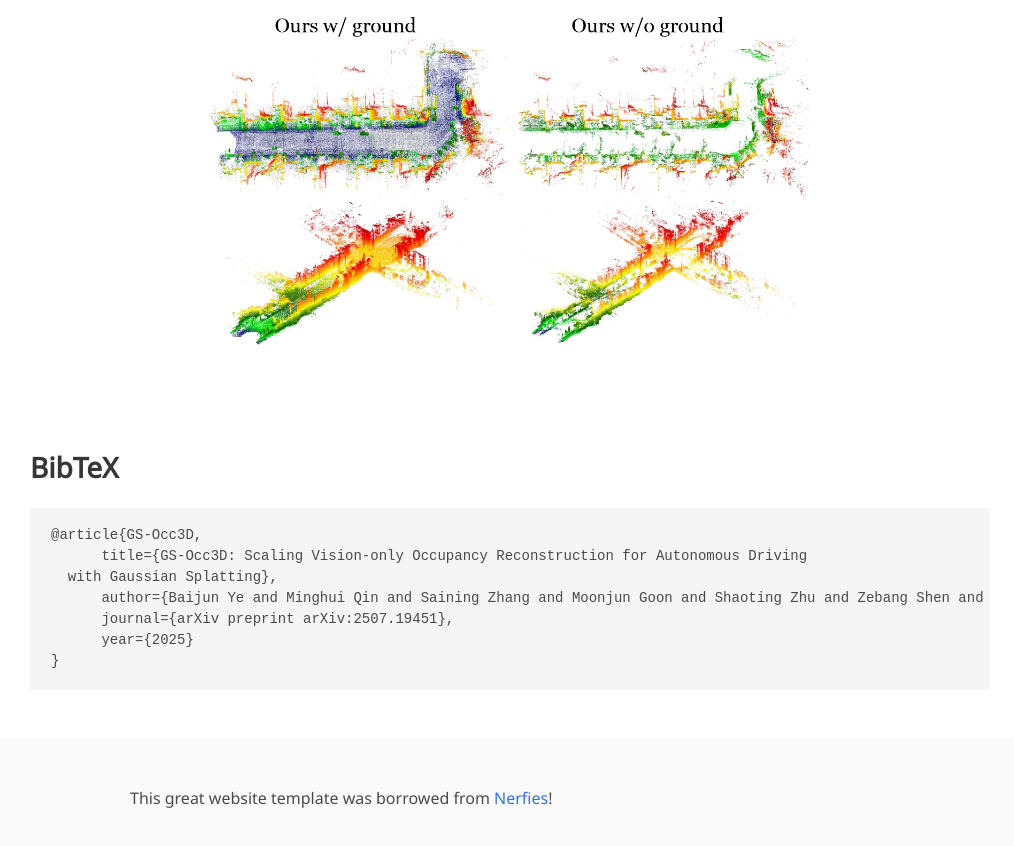
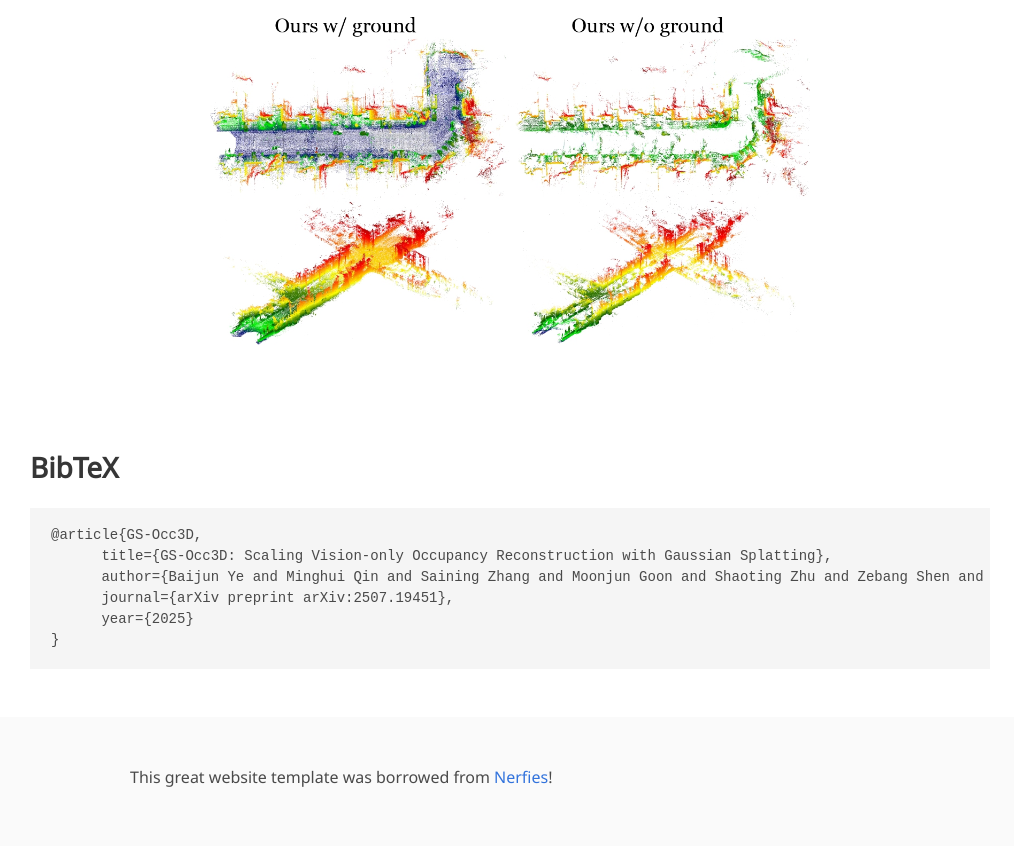
Before and after one commit to GS-Occ3D/gs-occ3d.github.io, a plain HTML site: page index.html in a window 1280 px wide. Shown: the part 7709-8555 px from the top of the page, without its empty margins (130-1144 px from the left). Drawn offline with nearby package versions, Linux system fonts and the light colour scheme; some icons are missing; a web font is replaced by a local one.

Commit message:
Update index.html

```diff
--- a/index.html
+++ b/index.html
@@ -6,12 +6,10 @@
   src="https://cdn.jsdelivr.net/npm/mathjax@3/es5/tex-mml-chtml.js"></script>
   <meta charset="utf-8">
   <meta name="description"
-        content="GS-Occ3D: Scaling Vision-only Occupancy Reconstruction for Autonomous Driving
-  with Gaussian Splatting">
+        content="GS-Occ3D: Scaling Vision-only Occupancy Reconstruction with Gaussian Splatting">
   <meta name="keywords" content="GS-Occ3D>
   <meta name="viewport" content="width=device-width, initial-scale=1">
-  <title>GS-Occ3D: Scaling Vision-only Occupancy Reconstruction for Autonomous Driving
-  with Gaussian Splatting</title>
+  <title>GS-Occ3D: Scaling Vision-only Occupancy Reconstruction with Gaussian Splatting</title>
 
   <!-- Global site tag (gtag.js) - Google Analytics -->
   <script async src="https://www.googletagmanager.com/gtag/js?id=G-PYVRSFMDRL"></script>
@@ -333,8 +331,7 @@
   <div class="container is-max-desktop content">
     <h2 class="title">BibTeX</h2>
     <pre><code>@article{GS-Occ3D,
-      title={GS-Occ3D: Scaling Vision-only Occupancy Reconstruction for Autonomous Driving
-  with Gaussian Splatting},
+      title={GS-Occ3D: Scaling Vision-only Occupancy Reconstruction with Gaussian Splatting},
       author={Baijun Ye and Minghui Qin and Saining Zhang and Moonjun Goon and Shaoting Zhu and Zebang Shen and Luan Zhang and Lu Zhang and Hao Zhao and Hang Zhao},
       journal={arXiv preprint arXiv:2507.19451},
       year={2025}
```
